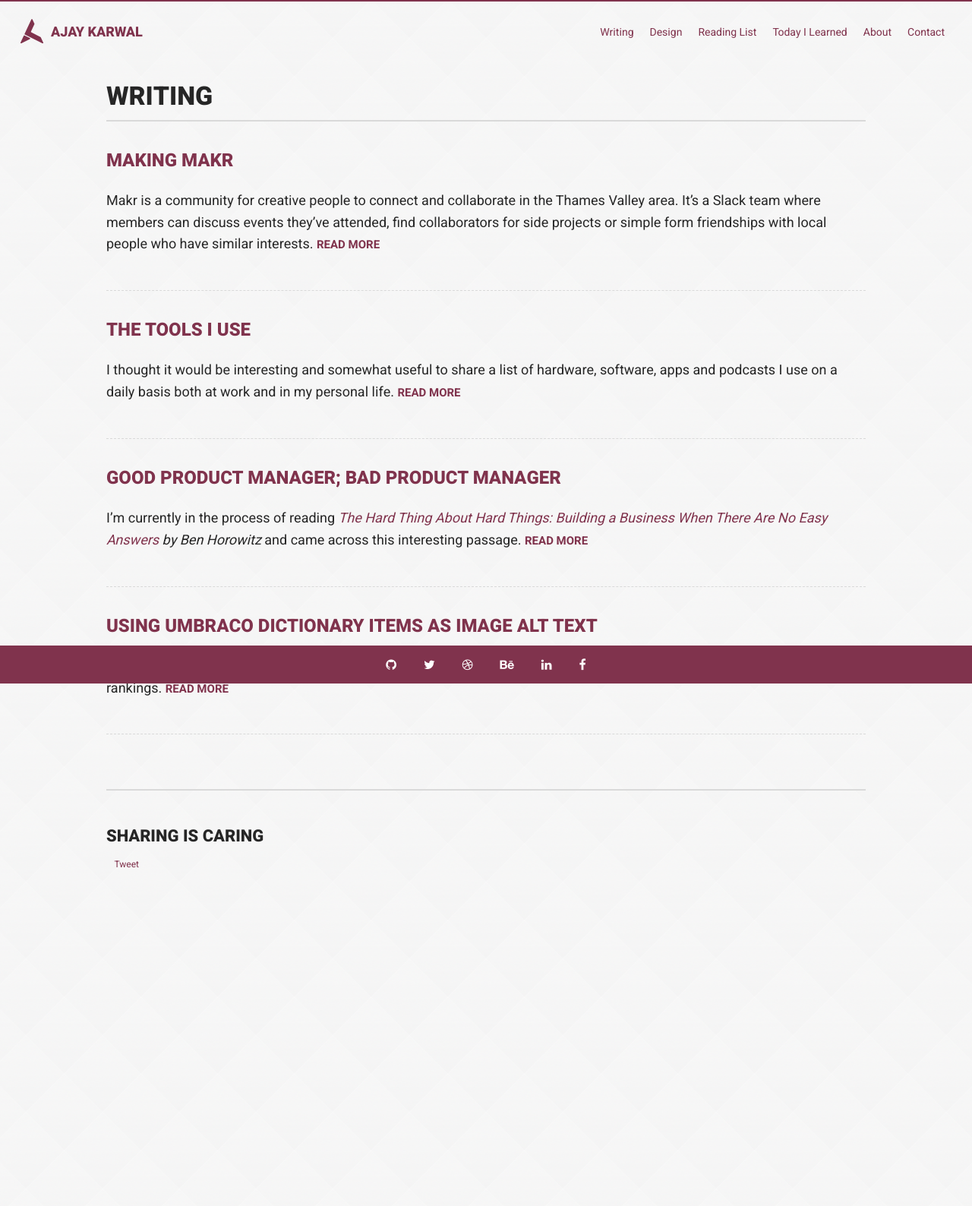
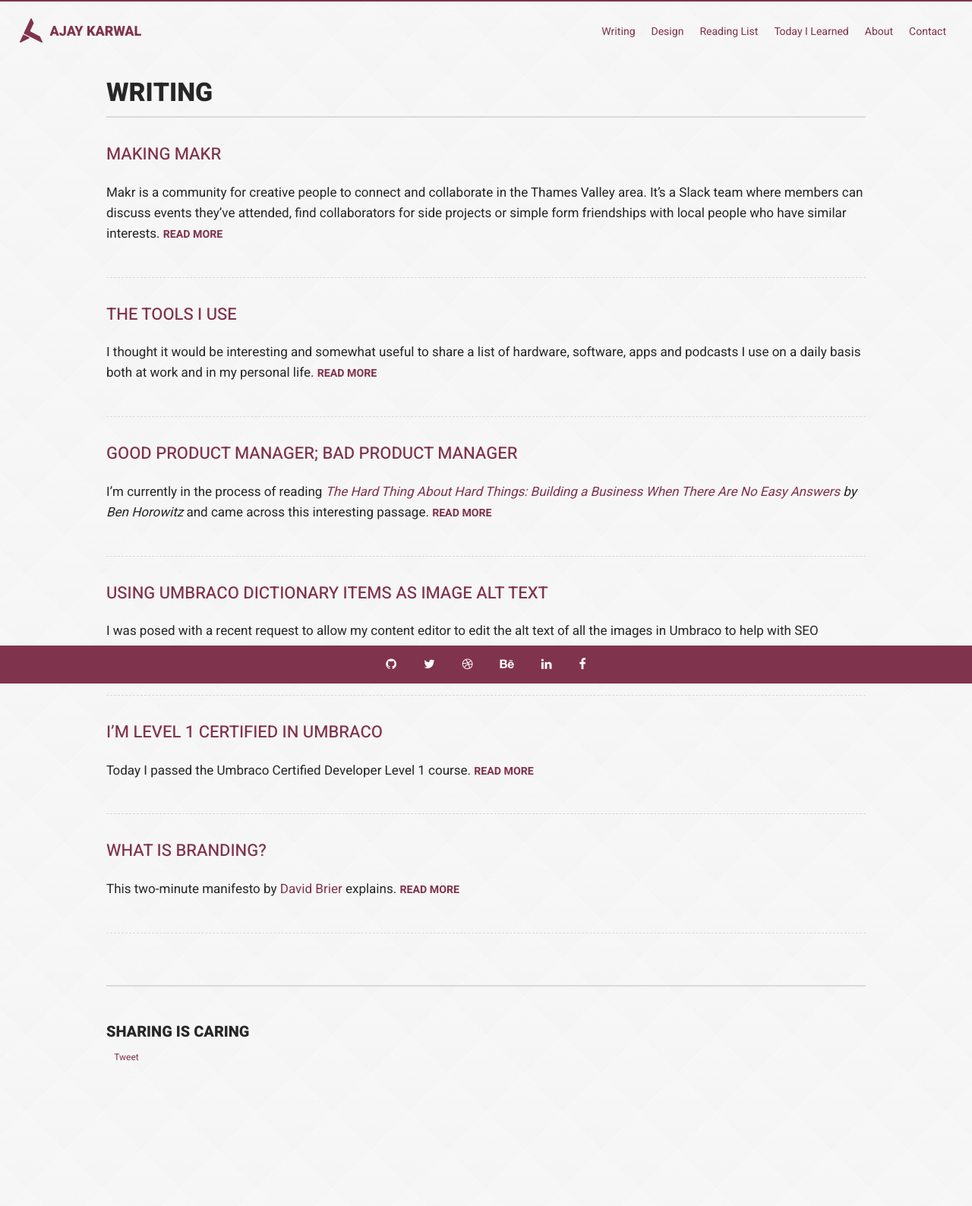
Before and after one commit to ajaykarwal/ajaykarwal-v6, a Jekyll site: the page built from _pages/writing/writing.md, in a window 1280 px wide. Shown: the whole page at 76% size. Built offline with Jekyll 4.4.1, drawn with Linux system fonts in a browser that asks for light colours; nearby versions of some CDN libraries; comment, search, counter and statistics services are not loaded; before the commit the page ends 1342 px from its top, so only the background shows below that.

Commit message:
Added Influences page
Added influences page
Added some older blog posts.

```diff
--- /dev/null
+++ b/_pages/writing/_posts/2015-03-17-what-is-branding.md
@@ -0,0 +1,33 @@
+---
+  layout: post
+  title: What is Branding?
+---
+
+This two-minute manifesto by [David Brier](http://www.risingabovethenoise.com/) explains.
+
+A brand is so much more than a logo; a name; a font; a colour.
+
+This two-minute, thought-provoking video combines a simple narrative and beautiful animation to answer that basic question “What is branding?
+
+<div class="videoWrapper">
+  <iframe width="500" height="281" src="https://www.youtube.com/embed/uaGotppPsCs?feature=oembed" frameborder="0" allowfullscreen=""></iframe>
+</div>
+
+<blockquote>
+  <p>What is branding?</p>
+  <p>As creators, we want to think it’s about us, our brilliant talent, our skills we’ve perfected over the years — all these magical things: color, space, shape, tension, harmony, typography, beauty, simplicity.</p>
+  <p>Then why do certain brands become great brands?</p>
+  <p>Brands that:<br /> • connect,<br /> • resonate<br /> • and spread like wildfire…</p>
+  <p>It’s because we tapped into our ability to see. Not as ourselves, but as others.</p>
+  <p>To see the minute details and trends others don’t see.</p>
+  <p>Not just on the computer screen.<br /> Or in books.<br /> Or in galleries.</p>
+  <p>But in — and through — the eyes, hearts and minds of people.</p>
+  <p>Geniuses have that special skill to look at the universe of people and translate that into the universe of visual and written communications, to transform those observations we each sense into something we can each tangibly see. And understand.</p>
+  <p>That is the magic.</p>
+  <p>That is the spark.</p>
+  <p>That is the genius… that gets each of us interested. And keeps us going.</p>
+  <p>For something greater.</p>
+  <p>For something previously impossible.</p>
+  <p>For something nobody ever thought of before.</p>
+  <p>That is the magic of branding.</p>
+</blockquote>
--- /dev/null
+++ b/_pages/writing/_posts/2015-06-24-umbraco-certified.md
@@ -0,0 +1,10 @@
+---
+  layout: post
+  title: I’m Level 1 Certified in Umbraco
+---
+
+Today I passed the Umbraco Certified Developer Level 1 course.
+
+I’ve been working with Umbraco for about 5 months now so a lot of the material covered in the course was already familiar to me but it was extremely useful to learn some best practices for organising data types, document types and templates.
+
+The two day course was held by Percipient Studios in Canary Wharf and I was one of 16 students. To be honest, the ten-question multiple choice test is ridiculously easy – they want you to pass - so it was just a case of paying attention to the workshop and ticking the right boxes.
--- a/_sass/_global.scss
+++ b/_sass/_global.scss
@@ -19,7 +19,7 @@
   -webkit-font-smoothing: antialiased;
 
   @media (min-width: $break-sm) {
-    @include font-size(18px);
+    @include font-size(17px);
   }
 }
 
--- a/_sass/_modules.scss
+++ b/_sass/_modules.scss
@@ -177,3 +177,26 @@
   font-size: smaller;
   font-weight: bold;
 }
+
+ul.influences {
+  @include clearfix;
+  list-style-type: none;
+  padding:0;
+
+  li {
+      float:left;
+      width:50%;
+    padding:0;
+
+    @media (min-width: $break-sm) {
+      float:left;
+      width:25%;
+    }
+  }
+  a {
+    color: $black;
+  }
+  strike a {
+    color: $medium-grey;
+  }
+}
--- a/_sass/_readinglist.scss
+++ b/_sass/_readinglist.scss
@@ -7,7 +7,8 @@
   width:33.33%;
   @media (min-width: $break-sm) {
     width:20%;
-  }}
+  }
+}
 
 .book-cover {
   display: block;
--- a/_sass/_typography.scss
+++ b/_sass/_typography.scss
@@ -7,6 +7,14 @@
 
   &.light {
     font-weight: $font-weight-normal;
+  }
+}
+
+h2, h3, h4, h5, h6 {
+  margin-top: 1.5em;
+
+  & > & {
+    margin-top:0;
   }
 }
 
@@ -22,45 +30,37 @@
 }
 
 h2 {
-  @include font-size(24px);
+  @include font-size(22px);
+  font-weight: $font-weight-medium;
 
   span {
     display: block;
     color: $medium-grey;
     font-weight: $font-weight-normal;
-    @include font-size(14px);
+    @include font-size(16px);
   }
 }
 
 h3 {
-  @include font-size(22px);
+  @include font-size(20px);
 }
 
 h4 {
-  @include font-size(20px);
+  @include font-size(18px);
 }
 
 h5 {
-  @include font-size(18px);
+  @include font-size(17px);
 }
 
 h6 {
   @include font-size(16px);
 }
 
-h2, h3, h4, h5, h6 {
-  margin-top: 1.25em;
-
-  & > & {
-    margin-top:0;
-  }
-}
-
 small,
 .font_small {
   @include font-size(11px);
 }
-
 
 a {
   color: $brand-primary;
```
Also changed, not shown: _data/influences.json (added, +142 -0 lines), _pages/influences/influences.md (added, +24 -0 lines).
